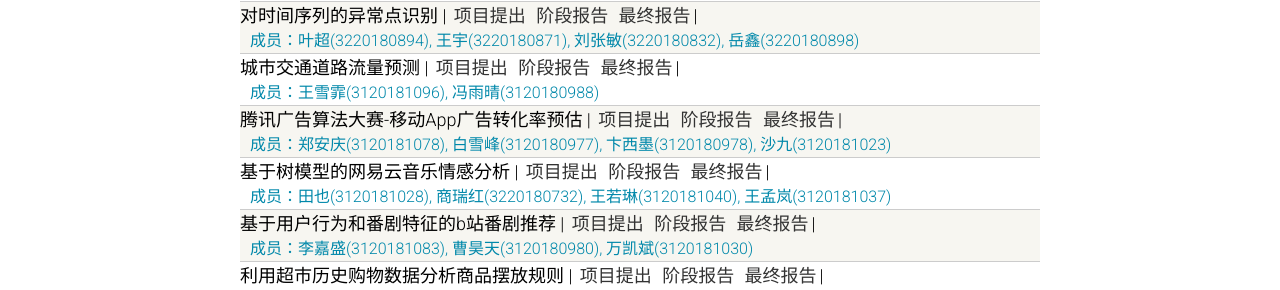
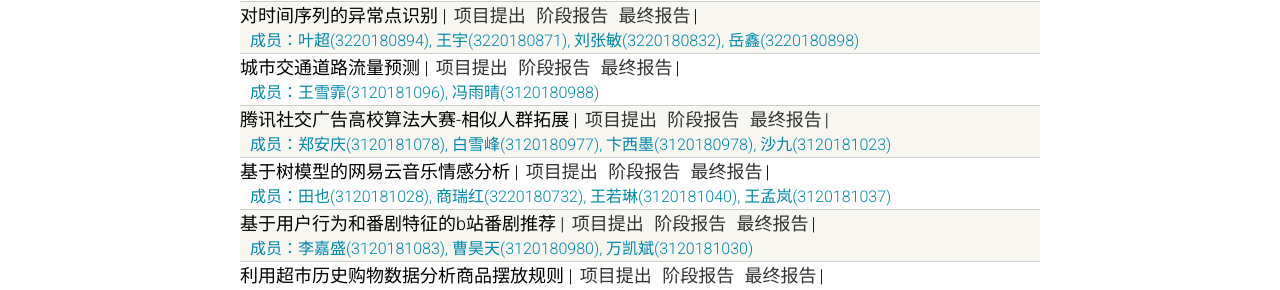
Before and after one commit to BITDM/bitdm.github.io, a Jekyll site: the page built from 2019/projects/index.html, in a window 1280 px wide. Shown: the part 274-564 px from the top of the page. Built offline with Jekyll 4.4.1, drawn with Linux system fonts in a browser that asks for light colours.

Commit message:
[fix] P04项目

```diff
--- a/2019/projects/index.html
+++ b/2019/projects/index.html
@@ -46,7 +46,7 @@
         </div>
 
         <div class="materials-item">
-            腾讯广告算法大赛-移动App广告转化率预估 |
+            腾讯社交广告高校算法大赛-相似人群拓展 |
             <a href="/2019/projects/p04/proposal/">项目提出</a>
             <a href="#">阶段报告</a>
             <a href="#">最终报告</a>|
```
